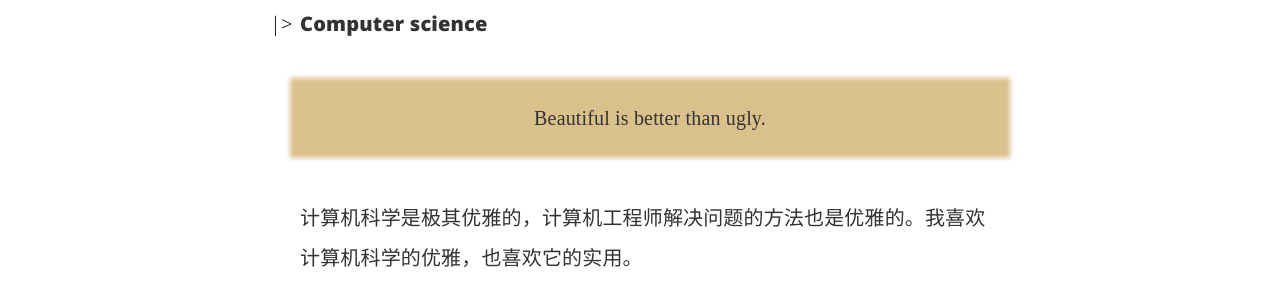
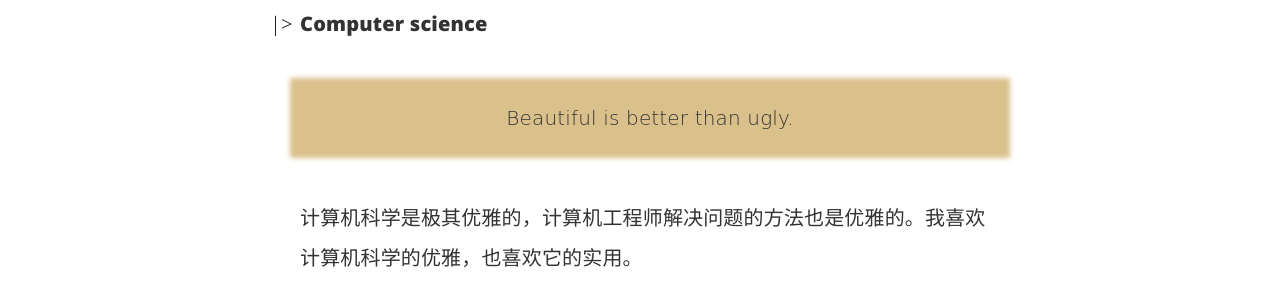
Before and after one commit to An-314/An-314.github.io, a Jekyll site: the page built from aboutme.html, in a window 1280 px wide. Shown: the part 838-1138 px from the top of the page. Built offline with Jekyll 4.4.1, drawn with Linux system fonts in a browser that asks for light colours.

Commit message:
change "aboutme" font

```diff
--- a/assets/css/main.css
+++ b/assets/css/main.css
@@ -772,7 +772,7 @@ body.search-overlay:after {
   margin-bottom: 1.875rem !important;
   text-align: center;
   font-size: larger;
-  font-family: "Zhi Mang Xing", "Source Code Pro", cursive !important;
+  font-family: "Comic Sans MS", "Chalkduster", "STXingkai", sans-serif !important;
   background-color: #dac08b;
   box-shadow: inset 0 0 5px 10px rgb(255, 255, 255);
   padding: 1.875rem !important;
```
